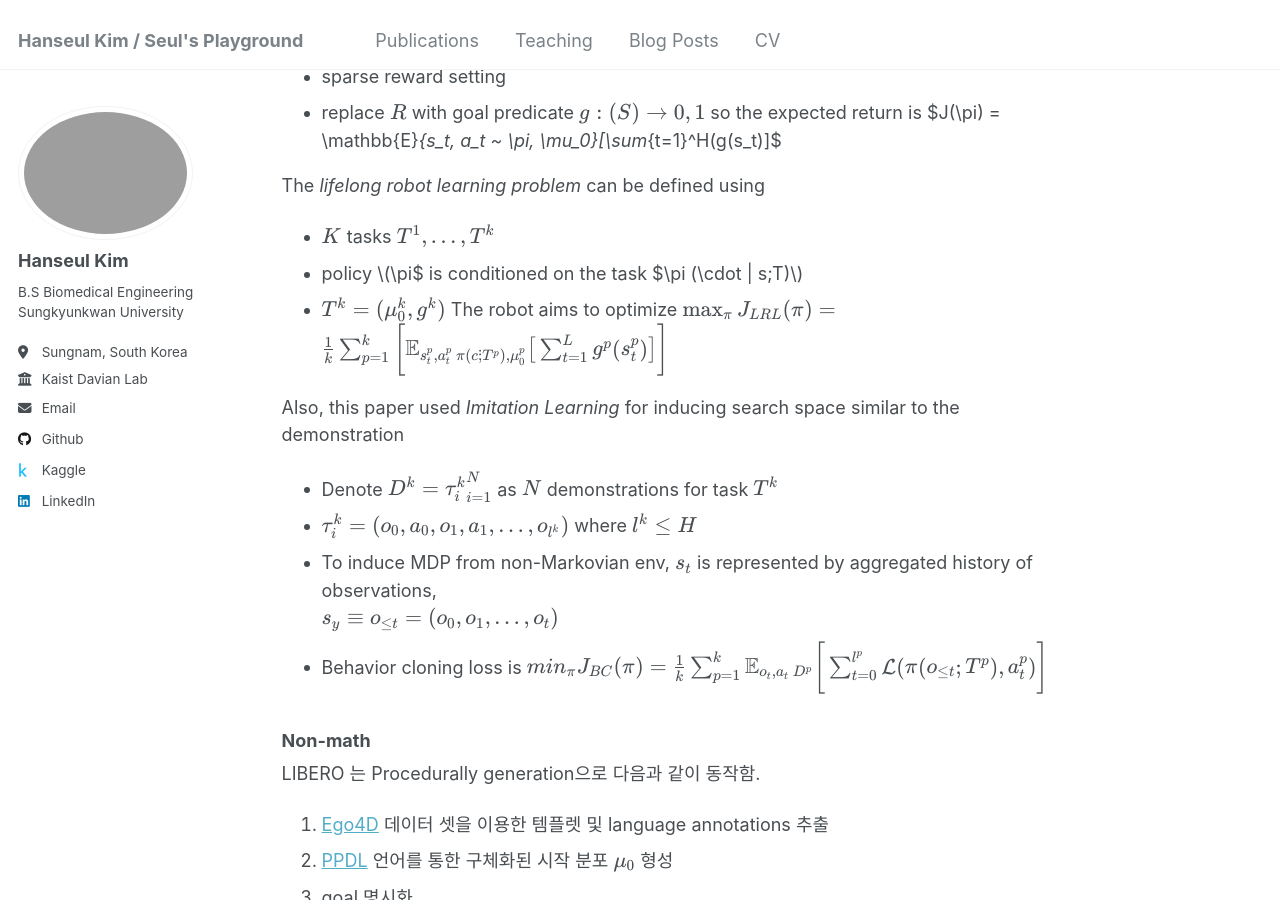
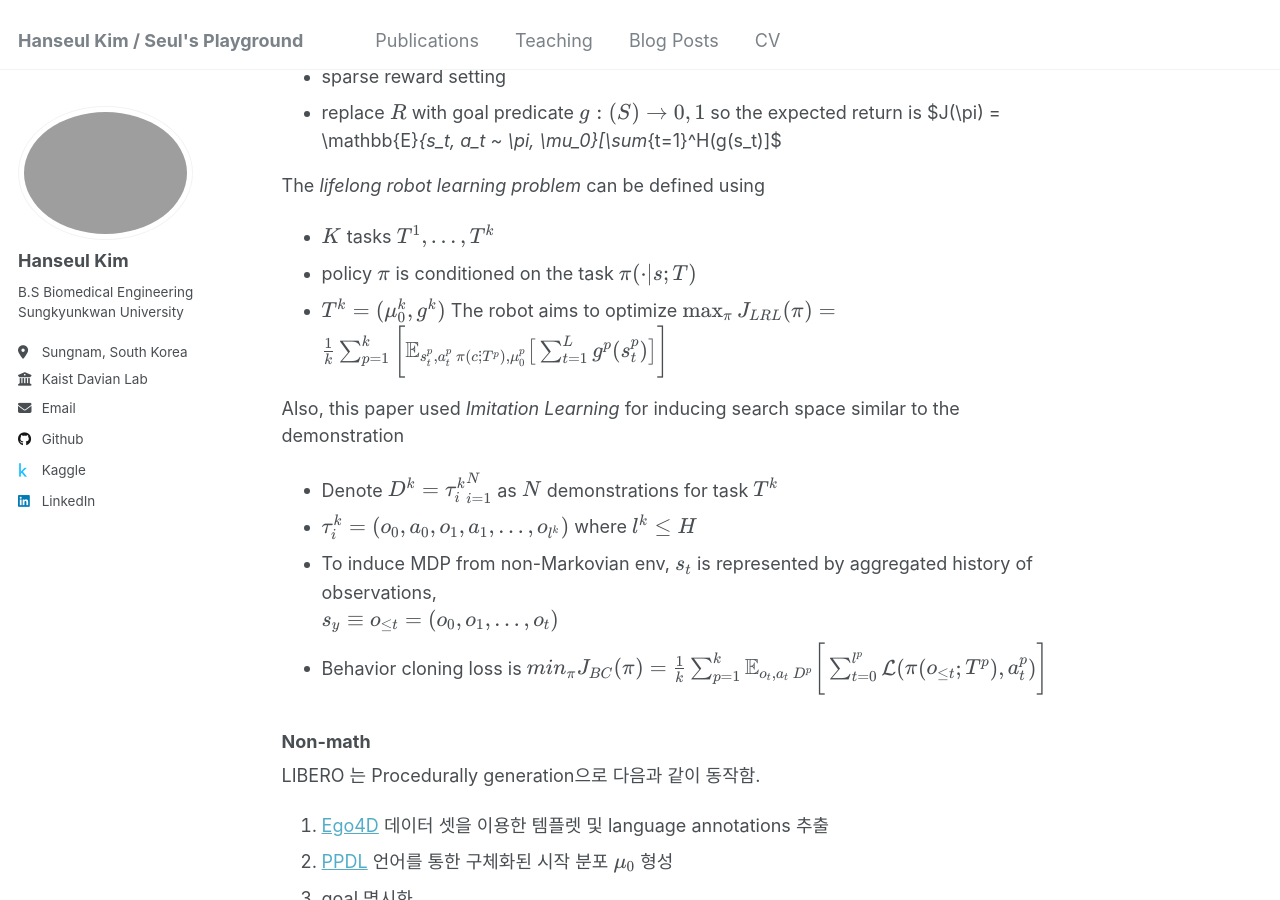
Before and after one commit to k1seul/k1seul.github.io, a Jekyll site: the page built from _posts/2024-10-15-LIBERO_Review.md, in a window 1280 px wide and 900 px high, scrolled down 2674 px. Built offline with Jekyll 4.4.1, drawn with Linux system fonts in a browser that asks for light colours; nearby versions of some CDN libraries.

Commit message:
Added:katex

```diff
--- a/_posts/2024-10-15-LIBERO_Review.md
+++ b/_posts/2024-10-15-LIBERO_Review.md
@@ -87,7 +87,7 @@ The _lifelong robot learning problem_ can be defined using
 
 - $K$ tasks $\{T^1, \dots, T^k\}$
 - policy
-  $$\pi$ is conditioned on the task $\pi (\cdot | s;T)$$
+  $\pi$ is conditioned on the task $\pi (\cdot | s;T)$
 - $T^k = (\mu_0^k, g^k)$
   The robot aims to optimize
   $$\max_{\pi} J_{LRL}(\pi) = \frac{1}{k}\sum_{p=1}^k\bigg[ \mathbb{E}_{s_t^p, a_t^p ~ \pi(c\dot ; T^p), \mu_0^p }\big[\sum_{t=1}^L g^p(s_t^p)\big] \bigg]$$
```
